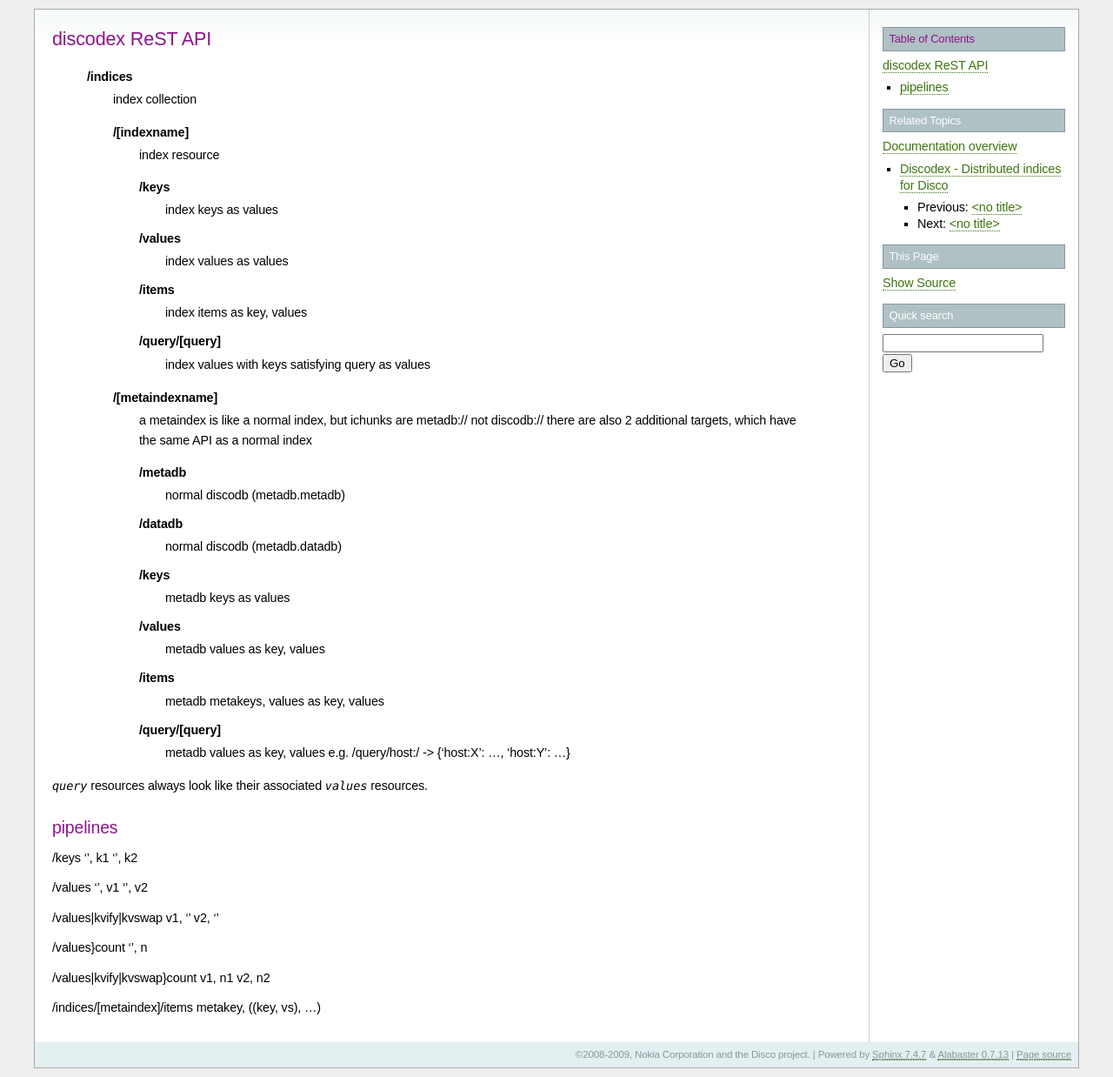
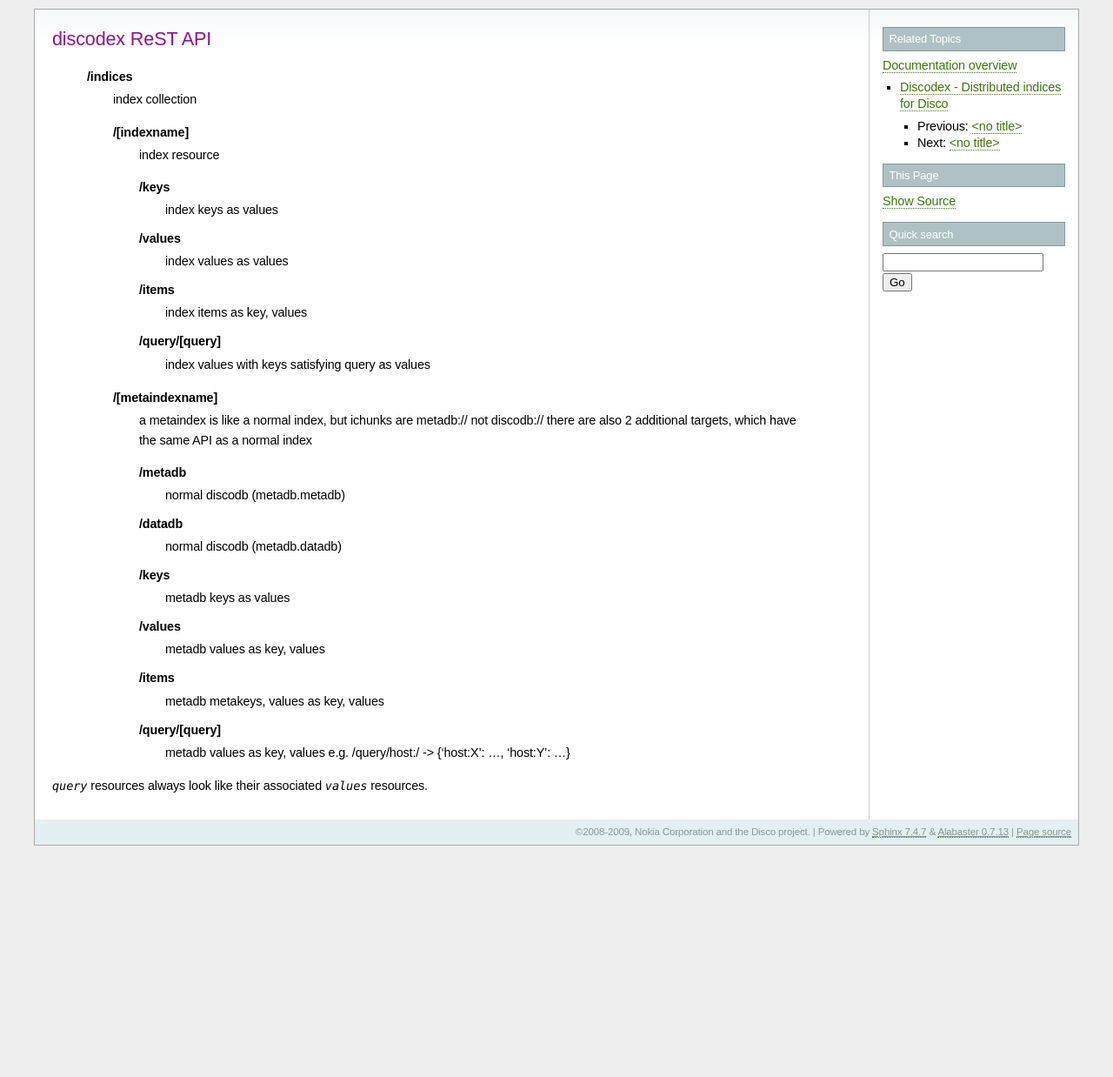
Before and after one commit to discoproject/disco, a Sphinx documentation site: the page built from doc/contrib/discodex/api/rest.rst, in a window 1280 px wide. Shown: the whole page at 87% size. Built offline with Sphinx 7.4.7, drawn with Linux system fonts in a browser that asks for light colours; after the commit the page ends 982 px from its top, so only the background shows below that.

```diff
--- /dev/null
+++ b/doc/contrib/discodex/api/discodex/settings.rst
@@ -0,0 +1,2 @@
+.. automodule:: discodex.settings
+   :members:
--- a/doc/contrib/discodex/api/rest.rst
+++ b/doc/contrib/discodex/api/rest.rst
@@ -46,28 +46,3 @@ discodex ReST API
 
 
 `query` resources always look like their associated `values` resources.
-
-pipelines
----------
-
-/keys
-'', k1
-'', k2
-
-/values
-'', v1
-'', v2
-
-/values|kvify|kvswap
-v1, ''
-v2, ''
-
-/values}count
-'', n
-
-/values|kvify|kvswap}count
-v1, n1
-v2, n2
-
-/indices/[metaindex]/items
-metakey, ((key, vs), ...)
```
Also changed, not shown: 1 other file.
